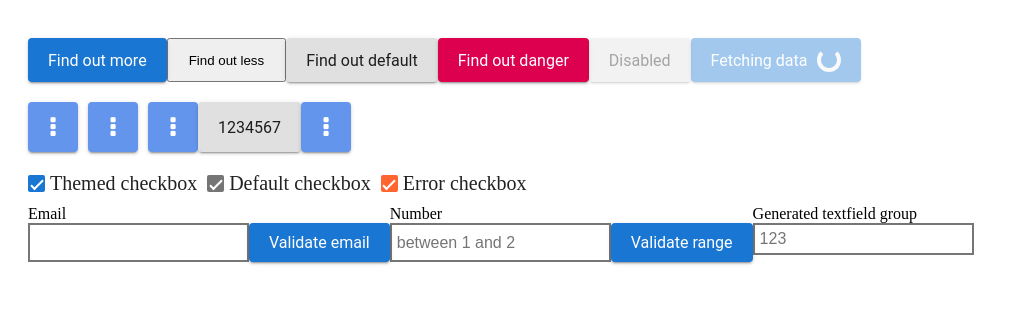
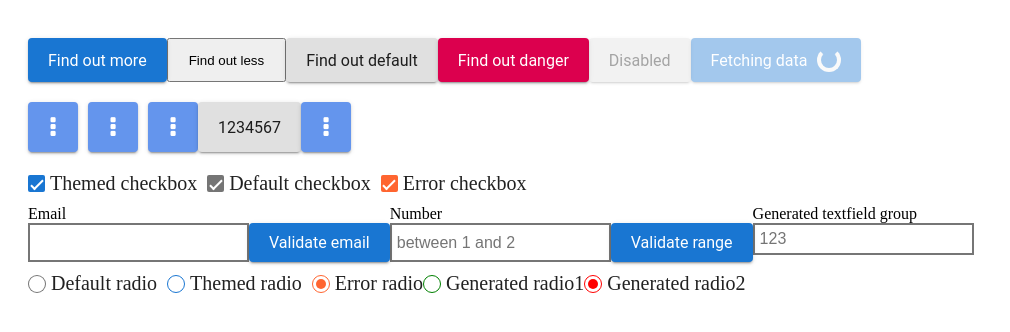
Before and after one commit to johnnyn2/jh-ui, a website with bundled scripts: page index.html in a window 1280 px wide. Shown: the whole page, without its empty margins (0-1010 px from the left). Built offline with nearby package versions, Linux system fonts and the light colour scheme.

Commit message:
add radio button

```diff
--- a/index.html
+++ b/index.html
@@ -12,6 +12,7 @@
     <link rel="stylesheet" href="/jh-ui/checkbox/style.css">
     <link rel="stylesheet" href="/jh-ui/textfield/style.css">
     <link rel="stylesheet" href="/jh-ui/textfield-group/style.css">
+    <link rel="stylesheet" href="/jh-ui/radio/style.css">
     <style>
         button {
             padding: 10px 20px;
@@ -90,5 +91,29 @@
             <div class="jh-errtxt"></div>
         </div>
     </div>
+
+    <div id="radio-container" style="display: flex; padding: 10px 0;">
+        <label id="defaultRadio" class="jh-radio">
+            <input type="radio" name="rd" value="default">
+            <span class="checkmark">
+                <span class="check"></span>
+            </span>
+            Default radio
+        </label>
+        <label id="themedRadio" class="jh-radio" style="margin: 0px 10px;">
+            <input type="radio" name="rd" value="themed">
+            <span class="checkmark">
+                <span class="check"></span>
+            </span>
+            Themed radio
+        </label>
+        <label id="errorRadio" class="jh-radio">
+            <input type="radio" checked="checked" name="rd" value="error">
+            <span class="checkmark">
+                <span class="check"></span>
+            </span>
+            Error radio
+        </label>
+    </div>
 </body>
 </html>
--- a/index.js
+++ b/index.js
@@ -7,6 +7,7 @@ import JHCheckbox from './jh-ui/checkbox/index.js';
 import JHTextField from './jh-ui/textfield/index.js';
 import JHTextFieldGroup from './jh-ui/textfield-group/index.js';
 import JHValidation from './jh-ui/util/validation.js';
+import JHRadio from './jh-ui/radio/index.js';
 
 const {
     isEmail,
@@ -114,6 +115,32 @@ document.addEventListener("DOMContentLoaded", e => {
     });
     const genTextfieldGrp = new JHTextFieldGroup(genTextfieldGrpHtml);
     document.getElementById('textinput-container').appendChild(genTextfieldGrpHtml);
+
+    const defaultRadioEl = document.getElementById('defaultRadio');
+    const jhDefaultRadio = new JHRadio(defaultRadioEl, 'rgba(0, 0, 0, 0.54)');
+    const themedRadioEl = document.getElementById('themedRadio');
+    const jhThemedRadio = new JHRadio(themedRadioEl, 'rgb(25, 118, 210)');
+    const errorRadioEl = document.getElementById('errorRadio');
+    const jhErrorRadio = new JHRadio(errorRadioEl, '#FF6530');
+
+    const genRadioElHtml1 = JHRadio.createElement({
+        id: 'test-rad1',
+        checked: true,
+        name: '123 rad',
+        value: '123 rad1',
+        label: 'Generated radio1'
+    });
+    const jhGenRadioEl1 = new JHRadio(genRadioElHtml1, 'green');
+    const genRadioElHtml2 = JHRadio.createElement({
+        id: 'test-rad2',
+        checked: false,
+        name: '123 rad',
+        value: '123 rad2',
+        label: 'Generated radio2'
+    });
+    const jhGenRadioEl2 = new JHRadio(genRadioElHtml2, 'red');
+    document.getElementById('radio-container').appendChild(genRadioElHtml1);
+    document.getElementById('radio-container').appendChild(genRadioElHtml2);
 })
 
 window.JHElement=JHElement;
@@ -124,4 +151,5 @@ window.JHIconButtonMenu=JHIconButtonMenu;
 window.JHCheckbox=JHCheckbox;
 window.JHTextField=JHTextField;
 window.JHTextFieldGroup=JHTextFieldGroup;
+window.JHRadio=JHRadio;
 window.JHValidation=JHValidation;
--- a/jh-ui/checkbox/style.css
+++ b/jh-ui/checkbox/style.css
@@ -19,7 +19,7 @@
     width: 0;
 }
 
-.checkmark {
+.jh-checkbox .checkmark {
     display: flex;
     align-items: center;
     justify-content: center;
@@ -37,7 +37,7 @@
     border: 2px solid transparent;
 }
 
-.checkmark .check {
+.jh-checkbox .checkmark .check {
     content: "";
     position: absolute;
 }
--- /dev/null
+++ b/jh-ui/radio/index.js
@@ -0,0 +1,82 @@
+import JHElement from "../core/jh-element.js";
+
+class JHRadio extends JHElement {
+    constructor(radioEl, themeColor = 'rgba(0, 0, 0, 0.54)') {
+        super(radioEl);
+        this.jhRadio = radioEl;
+        const radioInput = radioEl.querySelector('input[type="radio"]');
+        const checkmark = radioEl.querySelector('.checkmark');
+        const check = checkmark.querySelector('.check');
+        this.isDisabled = false;
+        this.isChecked = radioInput.checked;
+        this.isError = false;
+        this.themeColor = themeColor;
+        checkmark.style.borderColor = themeColor;
+        check.style.backgroundColor = themeColor;
+        const ref = this;
+        radioInput.addEventListener('click', function(e) {
+            e.stopPropagation();
+            if (ref.isDisabled) {
+                e.preventDefault();
+                return;
+            }
+            ref.setIsChecked(true);
+            ref.setIsError(false);
+        });
+    }
+
+    on(event, fn) {
+        this.jhRadio.querySelector('input[type="radio"]').removeEventListener(event, fn);
+        this.jhRadio.querySelector('input[type="radio"]').addEventListener(event, fn);
+        return this;
+    }
+
+    setIsChecked(isChecked) {
+        this.isChecked = isChecked;
+        this.jhRadio.querySelector('input[type="radio"]').checked = isChecked;
+        return this;
+    }
+
+    setIsDisabled(isDisabled) {
+        this.isDisabled = isDisabled;
+        this.jhRadio.querySelector('input[type="radio"]').disabled = isDisabled;
+        if (isDisabled) {
+            this.jhRadio.classList.add('jh-disabled');
+        } else {
+            this.jhRadio.classList.remove('jh-disabled');
+        }
+        return this;
+    }
+
+    setIsError(isError) {
+        this.isError = isError;
+        this.setIsChecked(!isError);
+        const checkmark = this.jhRadio.querySelector('.checkmark');
+        if (isError) {
+            checkmark.classList.add('jh-error-radio-border');
+        } else {
+            checkmark.classList.remove('jh-error-radio-border');
+        }
+        return this;
+    }
+
+    static html({id, checked, name, value, label}) {
+        return `
+            <label id="${typeof id !== 'undefined' && id !== '' ? `id="${id}"` : ''}" class="jh-radio">
+                <input type="radio" checked="${checked}" name="${name}" value="${value}">
+                <span class="checkmark">
+                    <span class="check"></span>
+                </span>
+                ${label}
+            </label>
+        `;
+    }
+
+    static createElement({id, checked, name, value, label}) {
+        const jhRadioHtml = this.html({id, checked, name, value, label});
+        const radioHtmlElement = super.createHTMLElement(jhRadioHtml);
+        return radioHtmlElement;
+    }
+}
+
+export default JHRadio;
--- /dev/null
+++ b/jh-ui/radio/style.css
@@ -0,0 +1,62 @@
+.jh-radio {
+    display: flex;
+    align-items: center;
+    position: relative;
+    cursor: pointer;
+    font-size: 20px;
+    -webkit-user-select: none;
+    -moz-user-select: none;
+    -ms-user-select: none;
+    user-select: none;
+    color: rgba(0, 0, 0, 0.87);
+}
+
+.jh-radio input {
+    position: absolute;
+    opacity: 0;
+    cursor: pointer;
+    height: 0;
+    width: 0;
+}
+
+.jh-radio .checkmark {
+    display: flex;
+    align-items: center;
+    justify-content: center;
+    height: 16px;
+    width: 16px;
+    margin-right: 5px;
+    background-color: #fff;
+    border-width: 1px;
+    border-style: solid;
+    border-radius: 2px;
+    border-radius: 50%;
+    position: relative;
+}
+
+.jh-radio input:checked ~ .checkmark {
+    background-color: #fff;
+}
+
+.jh-radio .checkmark .check {
+    content: "";
+    position: absolute;
+}
+
+.jh-radio input:checked ~ .checkmark .check {
+    display: block;
+    width: 10px;
+    height: 10px;
+    border-radius: 50%;
+    background-color:rgba(0, 0, 0, 0.87);
+}
+
+.jh-radio .checkmark .check {
+    background-color: transparent;
+    width: 0;
+    height: 0;
+}
+
+.jh-error-radio-border {
+    border-color: #FF6530 !important;
+}
--- a/jh-ui/textfield-group/style.css
+++ b/jh-ui/textfield-group/style.css
@@ -10,4 +10,5 @@
 .jh-errtxt {
     color: #FF6530;
     visibility: hidden;
+    font-size: 13px;
 }
```
